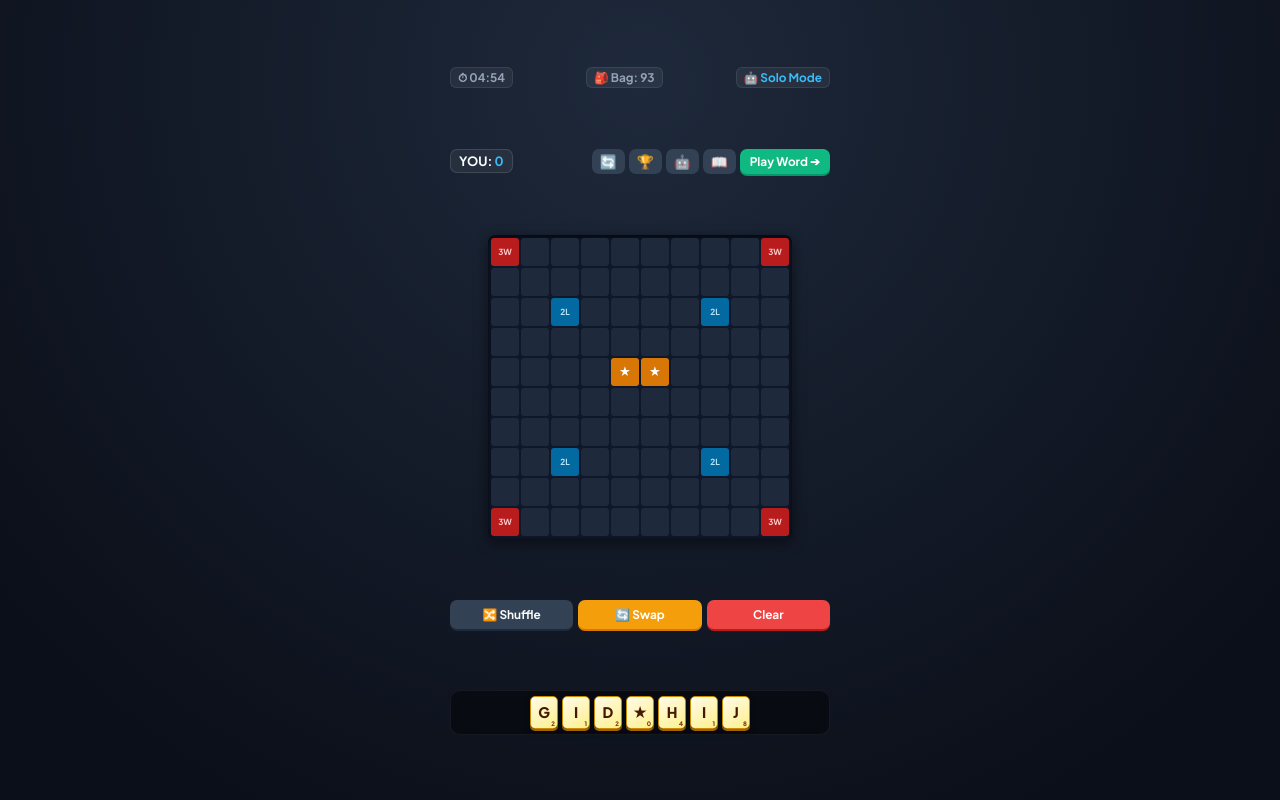
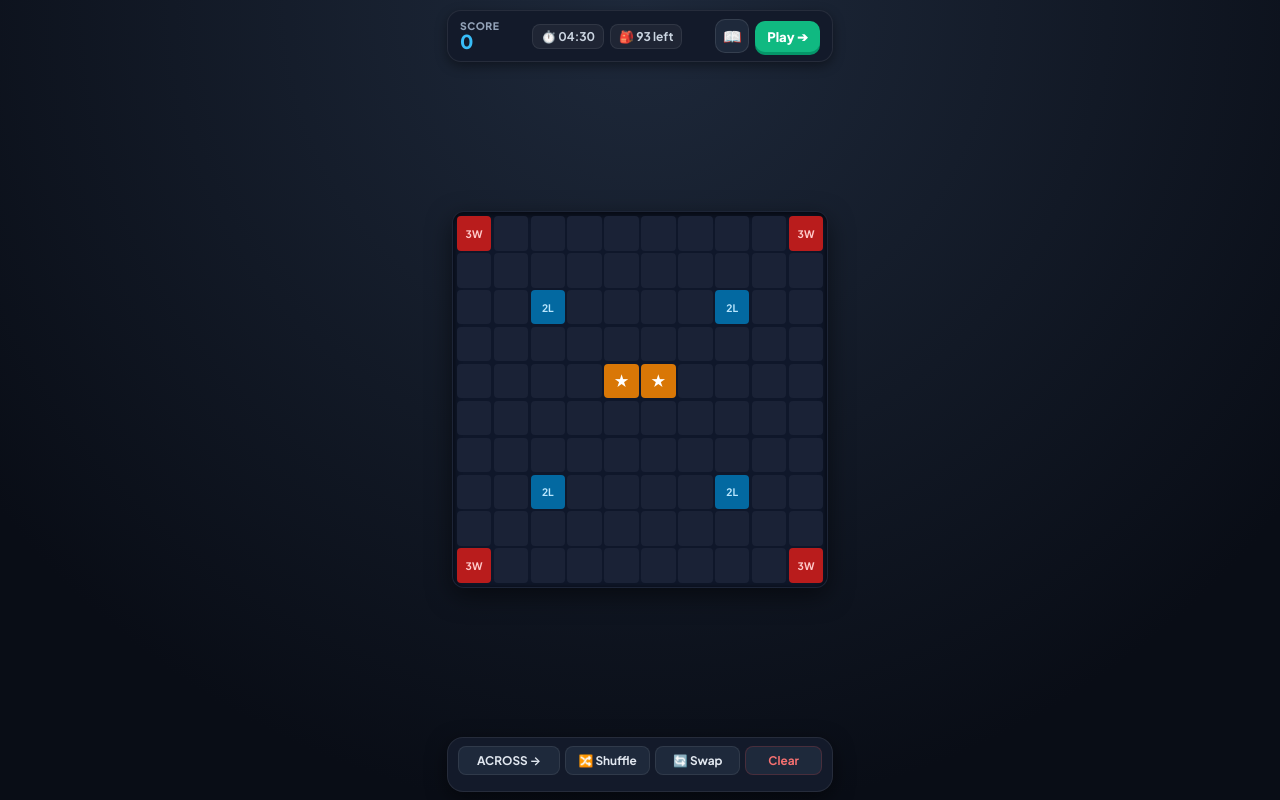
Before and after one commit to bharath2410/crossword-game, a Django app: page / in a window 1280 px wide. Run offline with Django 5.2, Linux system fonts and the light colour scheme.

Commit message:
Redesign UI into streamlined card header and integrated bottom dock

```diff
--- a/game/static/game/css/style.css
+++ b/game/static/game/css/style.css
@@ -1,14 +1,14 @@
 @import url('https://fonts.googleapis.com/css2?family=Plus+Jakarta+Sans:wght@600;700;800&display=swap');
 
 :root {
-  /* Scaled to 3.5vh so board + all headers + controls + rack always fit without scrolling */
-  --cell-size: min(8.2vw, 3.5vh, 32px);
-  --bg-main: #0b0f19;
-  --panel-bg: #151d30;
-  --board-bg: #1e293b;
-  --tile-bg: linear-gradient(145deg, #fffbeb, #fef08a);
+  --cell-size: min(8.8vw, 4.3vh, 38px);
+  --bg-dark: #090d16;
+  --panel-bg: #131a2a;
+  --board-bg: #1a2236;
+  --tile-bg: linear-gradient(145deg, #fef9c3, #fde047);
   --tile-border: #ca8a04;
   --text-dark: #451a03;
+  --primary-accent: #10b981;
 }
 
 * {
@@ -23,141 +23,137 @@
 html, body {
   width: 100%;
   height: 100%;
-  height: 100svh;
   height: 100dvh;
   overflow: hidden;
-  background: radial-gradient(circle at 50% 10%, #1e293b, var(--bg-main) 85%);
+  background: radial-gradient(circle at 50% 0%, #1e293b, var(--bg-dark) 80%);
   color: #fff;
   display: flex;
   justify-content: center;
   align-items: center;
 }
 
-#confetti-canvas {
-  position: fixed;
-  inset: 0;
-  pointer-events: none;
-  z-index: 300;
-}
-
-/* Master Container */
+/* Master Centered Wrapper */
 .game-wrapper {
   width: 100%;
-  max-width: 400px;
+  max-width: 410px;
   height: 100%;
-  height: 100svh;
   height: 100dvh;
   display: flex;
   flex-direction: column;
-  justify-content: space-evenly;
+  justify-content: space-between;
   align-items: center;
-  padding: 6px 10px calc(env(safe-area-inset-bottom, 8px) + 4px) 10px;
+  padding: 10px 12px calc(env(safe-area-inset-bottom, 8px) + 8px) 12px;
 }
 
-/* Top Stat Bar */
-.stat-bar {
+/* 1. Header Toolbar */
+.app-header {
   width: 100%;
+  background: var(--panel-bg);
+  border: 1px solid rgba(255, 255, 255, 0.08);
+  border-radius: 14px;
+  padding: 8px 12px;
   display: flex;
   justify-content: space-between;
   align-items: center;
-  font-size: 0.74rem;
+  box-shadow: 0 4px 12px rgba(0, 0, 0, 0.4);
+}
+
+.score-card {
+  display: flex;
+  flex-direction: column;
+  line-height: 1;
+}
+.score-label { font-size: 0.65rem; color: #94a3b8; font-weight: 800; letter-spacing: 0.5px; }
+.score-val { font-size: 1.2rem; color: #38bdf8; font-weight: 800; }
+
+.center-meta {
+  display: flex;
+  gap: 6px;
+}
+.meta-pill {
+  background: rgba(255, 255, 255, 0.05);
+  border: 1px solid rgba(255, 255, 255, 0.08);
+  padding: 4px 8px;
+  border-radius: 8px;
+  font-size: 0.75rem;
   font-weight: 700;
-  color: #94a3b8;
-  flex-shrink: 0;
+  color: #cbd5e1;
 }
-.stat-pill {
-  background: rgba(255, 255, 255, 0.06);
-  padding: 2px 7px;
-  border-radius: 6px;
-  border: 1px solid rgba(255, 255, 255, 0.08);
+
+.top-buttons {
+  display: flex;
+  align-items: center;
+  gap: 6px;
 }
-.bot-pill { color: #38bdf8; }
 
-/* Header Actions */
-.game-header {
-  width: 100%;
+.icon-circle-btn {
+  background: #1e293b;
+  border: 1px solid rgba(255, 255, 255, 0.1);
+  color: #fff;
+  width: 34px;
+  height: 34px;
+  border-radius: 10px;
+  cursor: pointer;
   display: flex;
-  justify-content: space-between;
   align-items: center;
-  flex-shrink: 0;
+  justify-content: center;
+  font-size: 0.95rem;
 }
-.scores-group { display: flex; gap: 5px; }
-.score-badge {
-  background: rgba(255, 255, 255, 0.06);
-  border: 1px solid rgba(255, 255, 255, 0.12);
-  padding: 3px 8px;
-  border-radius: 7px;
-  font-size: 0.8rem;
-  font-weight: 700;
+
+.play-btn {
+  background: var(--primary-accent);
+  color: white;
+  border: none;
+  border-radius: 10px;
+  padding: 7px 12px;
+  font-size: 0.82rem;
+  font-weight: 800;
+  cursor: pointer;
+  box-shadow: 0 3px 0 #059669;
 }
-.score-badge span { color: #38bdf8; }
-.score-badge.bot-score span { color: #f43f5e; }
-.header-actions { display: flex; gap: 4px; align-items: center; }
+.play-btn:active { transform: translateY(2px); }
 
-/* Word Preview */
-.word-preview {
-  background: #1e293b;
-  border: 1px solid #38bdf8;
-  padding: 2px 10px;
-  border-radius: 12px;
-  font-size: 0.72rem;
-  font-weight: 800;
-  display: flex;
-  justify-content: space-between;
-  align-items: center;
-  min-width: 120px;
-  gap: 8px;
-  flex-shrink: 0;
-}
-.word-preview.hidden { display: none; }
-.preview-pts { color: #10b981; }
-
-/* Board Container */
+/* 2. Board Grid */
 .grid-container {
   display: flex;
   justify-content: center;
   align-items: center;
-  position: relative;
-  flex-shrink: 0;
+  margin: auto 0;
 }
 
 .crossword-grid {
   display: grid;
   grid-template-columns: repeat(10, var(--cell-size));
   grid-template-rows: repeat(10, var(--cell-size));
-  gap: 2px;
+  gap: 2.5px;
   background: #0f172a;
-  padding: 3px;
-  border-radius: 8px;
-  box-shadow: inset 0 2px 6px rgba(0, 0, 0, 0.8), 0 4px 14px rgba(0,0,0,0.5);
+  padding: 4px;
+  border-radius: 12px;
+  border: 1px solid rgba(255, 255, 255, 0.06);
+  box-shadow: inset 0 2px 8px rgba(0, 0, 0, 0.8), 0 8px 24px rgba(0, 0, 0, 0.5);
 }
 
 .cell {
   background-color: var(--board-bg);
-  border-radius: 3px;
+  border-radius: 4px;
   display: flex;
   align-items: center;
   justify-content: center;
   position: relative;
-  font-size: calc(var(--cell-size) * 0.48);
+  font-size: calc(var(--cell-size) * 0.46);
   font-weight: 800;
   cursor: pointer;
 }
 
+/* Multiplier Badges */
 .cell.dl { background: #0369a1; font-size: calc(var(--cell-size) * 0.3); color: #bae6fd; font-weight: 700; }
 .cell.tw { background: #b91c1c; font-size: calc(var(--cell-size) * 0.3); color: #fecaca; font-weight: 700; }
-.cell.center-star { background: #d97706; color: #fff; font-size: calc(var(--cell-size) * 0.42); }
+.cell.center-star { background: #d97706; color: #fff; font-size: calc(var(--cell-size) * 0.45); }
 
 .cell.selected {
   background: #3b82f6;
   color: #fff;
-  box-shadow: 0 0 6px rgba(59, 130, 246, 0.7);
-}
-
-@keyframes tilePop {
-  0% { transform: scale(0.6); opacity: 0; }
-  80% { transform: scale(1.1); }
-  100% { transform: scale(1); opacity: 1; }
+  box-shadow: 0 0 8px rgba(59, 130, 246, 0.7);
 }
 
 .cell.occupied {
@@ -165,93 +161,93 @@ html, body {
   color: var(--text-dark);
   border: 1px solid var(--tile-border);
   box-shadow: 0 2px 0 #a16207;
-  animation: tilePop 0.18s cubic-bezier(0.175, 0.885, 0.32, 1.275) forwards;
 }
 
 .cell .point-subscript, .rack-tile .point-subscript {
   position: absolute;
-  bottom: 1px;
-  right: 2px;
+  bottom: 1.5px;
+  right: 2.5px;
   font-size: calc(var(--cell-size) * 0.22);
   font-weight: 800;
   line-height: 1;
   color: #78350f;
 }
 
-/* Controls */
-.controls {
+/* 3. Bottom Deck (Controls + Rack) */
+.bottom-deck {
   width: 100%;
-  display: grid;
-  grid-template-columns: repeat(3, 1fr);
-  gap: 5px;
-  flex-shrink: 0;
+  background: var(--panel-bg);
+  border: 1px solid rgba(255, 255, 255, 0.08);
+  border-radius: 16px;
+  padding: 8px 10px;
+  display: flex;
+  flex-direction: column;
+  gap: 8px;
+  box-shadow: 0 6px 20px rgba(0, 0, 0, 0.5);
 }
 
-.btn {
-  padding: 7px 4px;
-  border-radius: 7px;
-  border: none;
-  font-weight: 700;
-  font-size: 0.74rem;
-  cursor: pointer;
-  display: flex;
-  align-items: center;
-  justify-content: center;
+.control-strip {
+  display: grid;
+  grid-template-columns: 1.2fr 1fr 1fr 0.9fr;
+  gap: 5px;
 }
 
-.btn:active { transform: translateY(1px); }
-.btn.primary { background: #10b981; color: white; box-shadow: 0 2px 0 #059669; padding: 5px 10px; }
-.btn.secondary { background: #334155; color: #f8fafc; box-shadow: 0 2px 0 #1e293b; }
-.btn.warning { background: #f59e0b; color: white; box-shadow: 0 2px 0 #d97706; }
-.btn.danger { background: #ef4444; color: white; box-shadow: 0 2px 0 #b91c1c; }
-.btn.icon-btn { background: #334155; padding: 4px 8px; font-size: 0.85rem; border-radius: 7px; }
+.action-btn {
+  background: #1e293b;
+  border: 1px solid rgba(255, 255, 255, 0.08);
+  color: #e2e8f0;
+  padding: 6px 2px;
+  border-radius: 8px;
+  font-size: 0.74rem;
+  font-weight: 700;
+  cursor: pointer;
+  text-align: center;
+}
+.action-btn:active { transform: translateY(1px); background: #334155; }
+.action-btn.danger-text { color: #f87171; border-color: rgba(239, 68, 68, 0.2); }
 
-/* Letter Rack */
+/* Rack */
 .letter-rack {
-  width: 100%;
   display: flex;
-  gap: 4px;
+  gap: 5px;
   justify-content: center;
-  background: rgba(0, 0, 0, 0.45);
-  padding: 5px 3px;
-  border-radius: 10px;
-  border: 1px solid rgba(255, 255, 255, 0.06);
-  flex-shrink: 0;
 }
 
 .rack-tile {
   width: var(--cell-size);
-  height: calc(var(--cell-size) * 1.18);
+  height: calc(var(--cell-size) * 1.2);
   background: var(--tile-bg);
   color: var(--text-dark);
   display: flex;
   align-items: center;
   justify-content: center;
-  font-size: calc(var(--cell-size) * 0.52);
+  font-size: calc(var(--cell-size) * 0.54);
   font-weight: 800;
-  border-radius: 5px;
+  border-radius: 6px;
   border: 1px solid var(--tile-border);
-  box-shadow: 0 2px 0 #a16207, 0 3px 6px rgba(0,0,0,0.3);
+  box-shadow: 0 3px 0 #a16207, 0 3px 6px rgba(0, 0, 0, 0.3);
   cursor: pointer;
   position: relative;
+  transition: transform 0.1s ease;
 }
 
 .rack-tile.selected-tile {
-  outline: 2px solid #38bdf8;
-  transform: translateY(-3px);
+  outline: 2.5px solid #38bdf8;
+  transform: translateY(-4px);
 }
 
 /* Modals & Toasts */
 .toast {
   position: fixed;
-  top: 10px;
+  top: 14px;
   background: #ef4444;
   color: white;
-  padding: 6px 14px;
-  border-radius: 16px;
-  font-size: 0.78rem;
+  padding: 7px 16px;
+  border-radius: 20px;
+  font-size: 0.8rem;
   font-weight: 700;
   z-index: 150;
+  box-shadow: 0 4px 12px rgba(0,0,0,0.5);
 }
 .toast.hidden { opacity: 0; pointer-events: none; }
 
@@ -273,22 +269,22 @@ html, body {
   border-radius: 14px;
   width: 100%;
   max-width: 340px;
-  padding: 14px;
+  padding: 16px;
 }
-
 .modal-header {
   display: flex;
   justify-content: space-between;
   align-items: center;
-  margin-bottom: 10px;
+  margin-bottom: 12px;
 }
-.close-btn { background: none; border: none; font-size: 1.3rem; color: #94a3b8; cursor: pointer; }
+.close-btn { background: none; border: none; font-size: 1.4rem; color: #94a3b8; cursor: pointer; }
 .word-pill {
   background: #1e293b;
-  padding: 7px 10px;
-  border-radius: 6px;
-  margin-bottom: 5px;
+  padding: 8px 12px;
+  border-radius: 8px;
+  margin-bottom: 6px;
   display: flex;
   justify-content: space-between;
-  font-size: 0.82rem;
+  font-size: 0.85rem;
+  cursor: pointer;
 }
--- a/game/templates/game/index.html
+++ b/game/templates/game/index.html
@@ -4,85 +4,67 @@
 <head>
   <meta charset="UTF-8">
   <meta name="viewport" content="width=device-width, initial-scale=1.0, maximum-scale=1.0, user-scalable=no">
+  <meta name="theme-color" content="#0b0f19">
 
   <meta name="mobile-web-app-capable" content="yes">
-  <meta name="theme-color" content="#0b0f19">
   <link rel="icon" type="image/png" sizes="192x192" href="{% static 'game/icons/icon-192.png' %}">
-  <link rel="apple-touch-icon" href="{% static 'game/icons/icon-192.png' %}">
-
+  <link rel="manifest" href="{% static 'game/manifest.json' %}">
+  <link rel="stylesheet" href="{% static 'game/css/style.css' %}?v=10">
   <title>Crossword Duel</title>
-  <link rel="manifest" href="{% static 'game/manifest.json' %}">
-  <link rel="stylesheet" href="{% static 'game/css/style.css' %}?v=9">
 </head>
 <body>
 
-  <!-- Floating Canvas for Confetti -->
-  <canvas id="confetti-canvas"></canvas>
+  <div class="game-wrapper">
+    <!-- Streamlined Header -->
+    <header class="app-header">
+      <div class="score-card">
+        <span class="score-label">SCORE</span>
+        <span id="score" class="score-val">0</span>
+      </div>
 
-  <div class="game-wrapper">
-    <!-- Top Stat Bar -->
-    <div class="stat-bar">
-      <div class="stat-pill">⏱ <span id="timer-text">05:00</span></div>
-      <div class="stat-pill">🎒 Bag: <span id="bag-count">100</span></div>
-      <div class="stat-pill bot-pill" id="bot-indicator">🤖 Solo Mode</div>
-    </div>
+      <div class="center-meta">
+        <span id="timer-pill" class="meta-pill">⏱️ 04:30</span>
+        <span id="bag-pill" class="meta-pill">🎒 93 left</span>
+      </div>
 
-    <!-- Header -->
-    <header class="game-header">
-      <div class="scores-group">
-        <div class="score-badge">YOU: <span id="score">0</span></div>
-        <div class="score-badge bot-score" id="bot-score-badge" style="display: none;">BOT: <span id="bot-score">0</span></div>
-      </div>
-      <div class="header-actions">
-        <button id="new-game-btn" class="btn icon-btn" title="New Game">🔄</button>
-        <button id="leaderboard-btn" class="btn icon-btn" title="Leaderboard">🏆</button>
-        <button id="mode-btn" class="btn icon-btn" title="Toggle AI Match">🤖</button>
-        <button id="history-btn" class="btn icon-btn" title="Word History">📖</button>
-        <button id="submit-btn" class="btn primary">Play Word ➔</button>
+      <div class="top-buttons">
+        <button id="history-btn" class="icon-circle-btn" title="Word History">📖</button>
+        <button id="submit-btn" class="btn play-btn">Play ➔</button>
       </div>
     </header>
 
-    <!-- Main Grid -->
+    <!-- Crossword Board -->
     <main class="grid-container">
       <div id="board" class="crossword-grid"></div>
     </main>
 
-    <!-- Live Word & Score Preview Pill -->
-    <div id="word-preview" class="word-preview hidden">
-      <span id="preview-word">---</span>
-      <span id="preview-score" class="preview-pts">+0 pts</span>
-    </div>
+    <!-- Bottom Deck: Controls + Dynamic Rack -->
+    <footer class="bottom-deck">
+      <div class="control-strip">
+        <button id="toggle-dir-btn" class="action-btn">ACROSS →</button>
+        <button id="shuffle-btn" class="action-btn">🔀 Shuffle</button>
+        <button id="swap-btn" class="action-btn">🔄 Swap</button>
+        <button id="clear-btn" class="action-btn danger-text">Clear</button>
+      </div>
 
-    <!-- Control Buttons -->
-    <div class="controls">
-      <button id="shuffle-btn" class="btn secondary">🔀 Shuffle</button>
-      <button id="swap-btn" class="btn warning">🔄 Swap</button>
-      <button id="clear-btn" class="btn danger">Clear</button>
-    </div>
-
-    <!-- Letter Rack -->
-    <div id="rack" class="letter-rack"></div>
+      <div id="rack" class="letter-rack"></div>
+    </footer>
   </div>
 
   <!-- Toast Notification -->
   <div id="message-toast" class="toast hidden"></div>
 
-  <!-- General Modal (Definitions / History / Leaderboard / Game Over) -->
+  <!-- Dictionary & History Modal -->
   <div id="modal-overlay" class="modal-overlay hidden">
     <div class="modal-card">
       <div class="modal-header">
-        <h3 id="modal-title">Modal</h3>
+        <h3 id="modal-title">Word History</h3>
         <button id="modal-close" class="close-btn">&times;</button>
       </div>
       <div id="modal-body" class="modal-body"></div>
     </div>
   </div>
 
-  <script src="{% static 'game/js/game.js' %}?v=7"></script>
-  <script>
-    if ('serviceWorker' in navigator) {
-      navigator.serviceWorker.register("{% static 'game/js/sw.js' %}");
-    }
-  </script>
+  <script src="{% static 'game/js/game.js' %}?v=10"></script>
 </body>
 </html>
```
